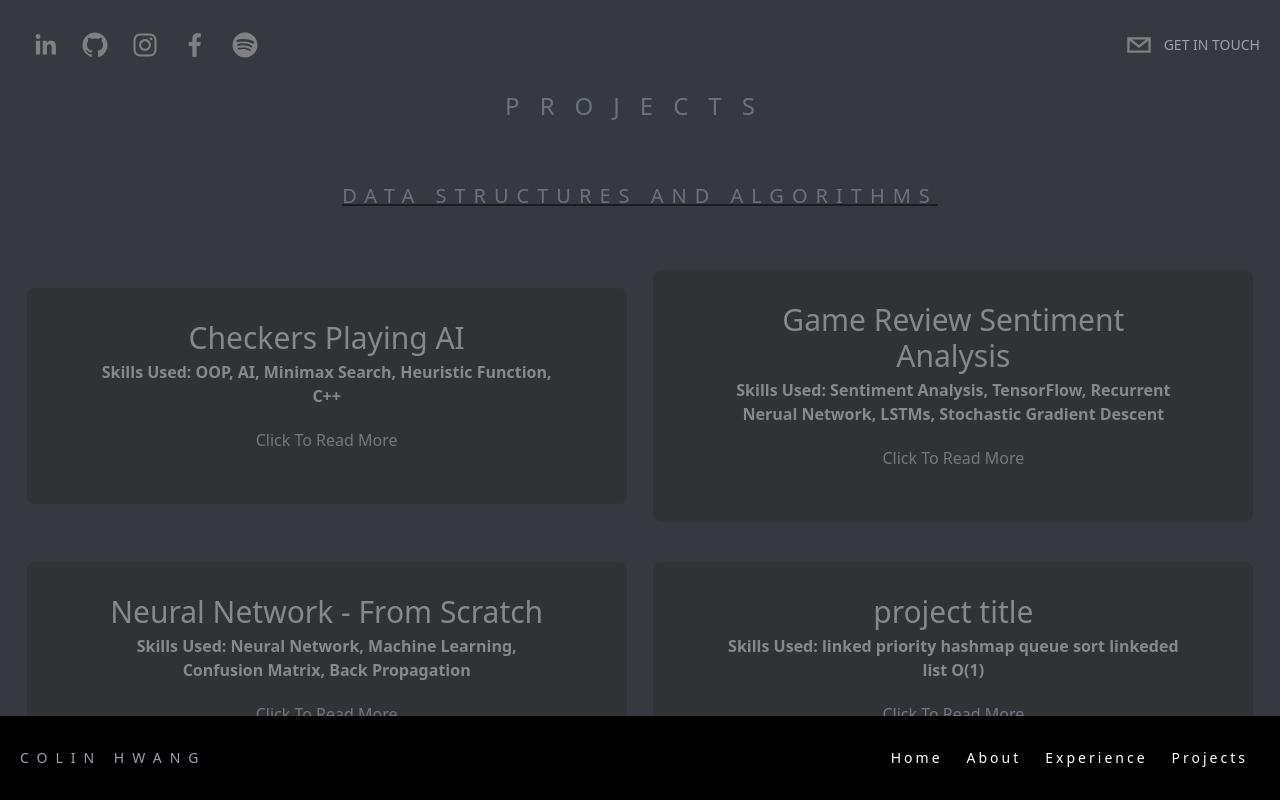
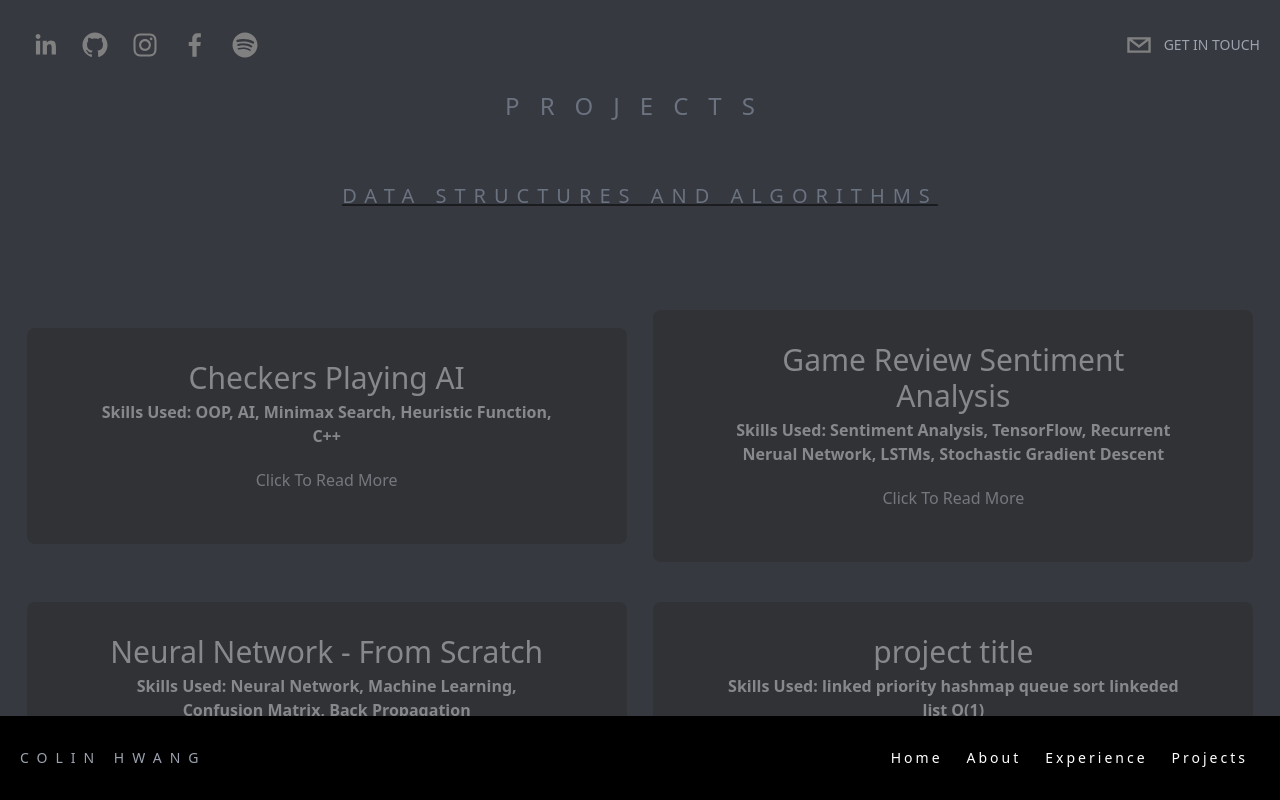
Before and after one commit to colinh09/Personal-Website, a Next.js app: page /Projects in a window 1280 px wide. Built offline with nearby package versions, Linux system fonts and the light colour scheme.

Commit message:
please please please

```diff
--- a/components/ProjectModal.tsx
+++ b/components/ProjectModal.tsx
@@ -24,7 +24,7 @@ function ProjectModal({handleClose, bullet_one, bullet_two, title, skills, link}
                 <li>{bullet_two}</li>
             </ul>
             <Link href={link} target = "_blank" >
-                <p className = " hover:text-[#228C22]/40 text-2xl pb-9 pt-20"> Click here to view the github repository for this project </p>
+                <p className = " hover:text-[#228C22]/40 text-2xl pb-9 pt-12"> Click here to view the github repository for this project </p>
             </Link>
             <button onClick={handleClose} className = "heroButton">Close</button>
         </motion.div>
--- a/pages/Projects.tsx
+++ b/pages/Projects.tsx
@@ -21,7 +21,7 @@ const Home: NextPage = () => {
 
 
                 {/* ----------------- DATA STRUCTURES AND ALGORITHMS ---------------------*/}
-                <div className="flex flex-col relative text-center md:text-left md:flex-row max-w-7xl px-10 pb-10 justify-evenly mx-auto items-center">
+                <div className="flex flex-col relative text-center md:text-left md:flex-row max-w-7xl px-10 pb-20 justify-evenly mx-auto items-center">
                     <h3 className="relative lg:top-5 top-2 uppercase tracking-[8px] text-gray-500 text-xl underline decoration-[#000000]/50">
                         Data Structures and Algorithms
                     </h3>
```
